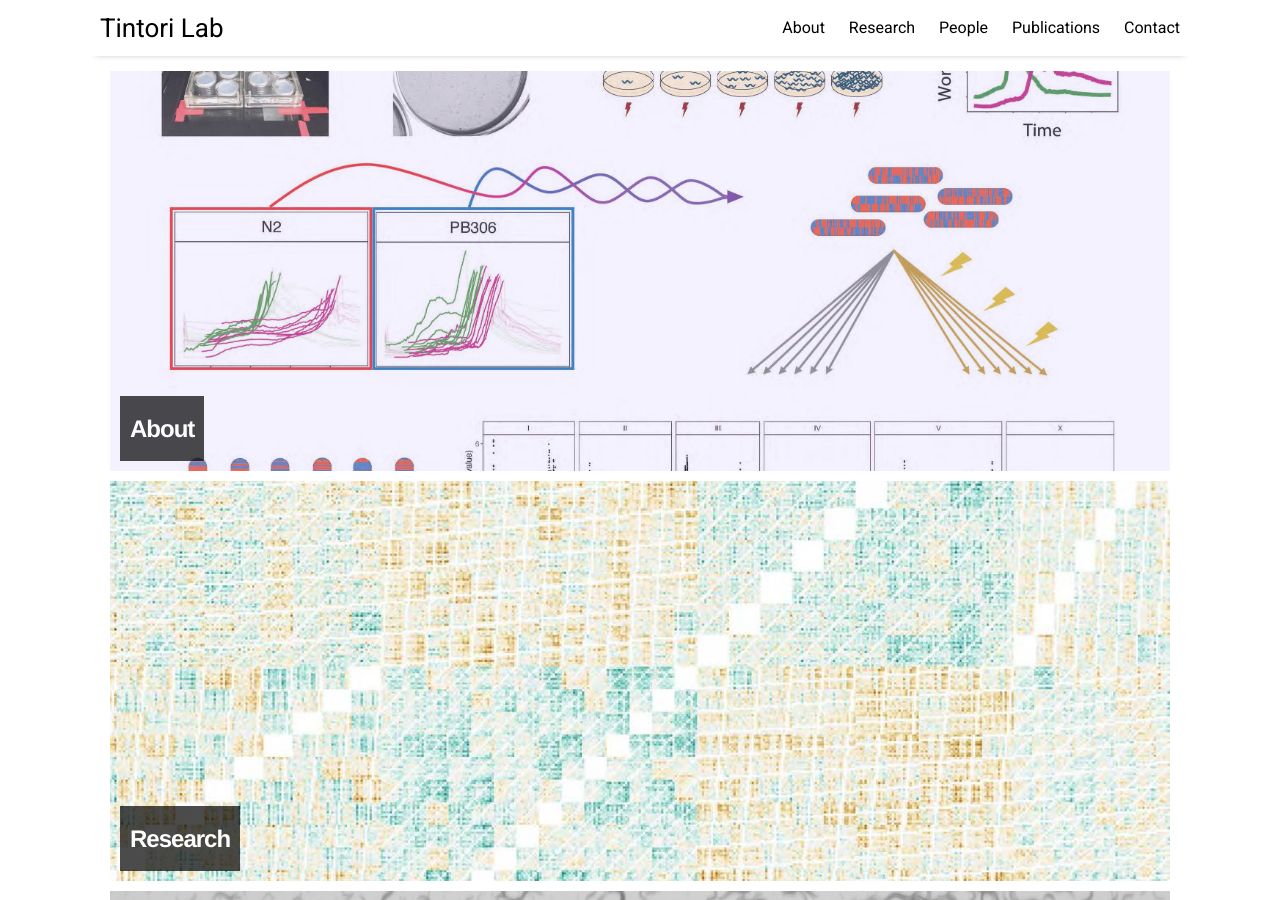
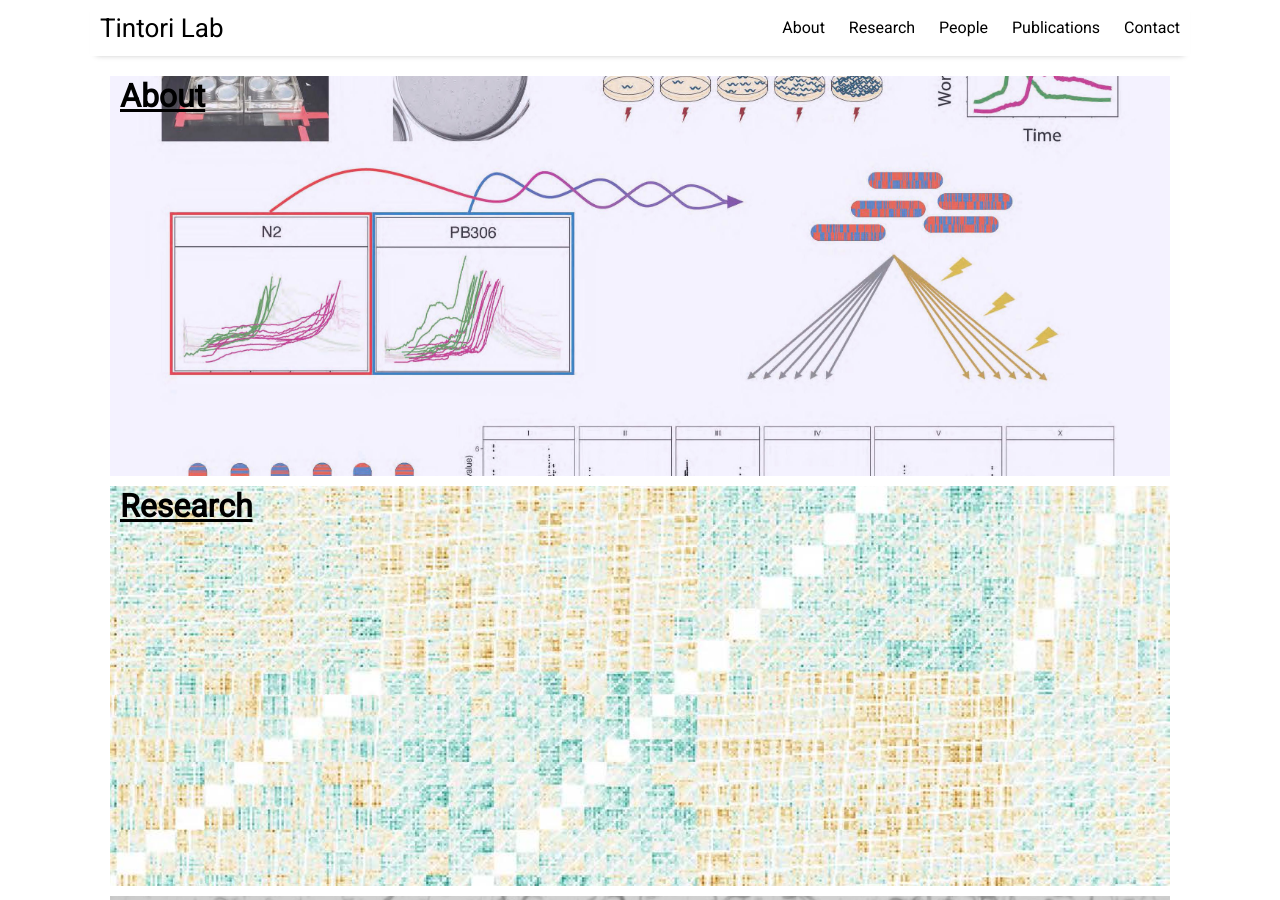
Before and after one commit to tintori/tintori.github.io, a Jekyll site: the page built from index.html, in a window 1280 px wide and 900 px high. Built offline with Jekyll 4.4.1, drawn with Linux system fonts in a browser that asks for light colours; nearby versions of some CDN libraries; the list of posts is cut into pages by our own code.

Commit message:
unworms and header1

```diff
--- a/_includes/featured-post.html
+++ b/_includes/featured-post.html
@@ -1,7 +1,7 @@
 <article>
   <a href="{{ site.github.url }}{{ post.url }}">
     <div class="featured-post" {% if post.image %}style="background-image:url({{ site.github.url }}/assets/img/{{ post.image }})"{% endif %}>
-      <h2><span>{{ post.title }}</span></h2>
+      <h1><span>{{ post.title }}</span></h1>
     </div>
   </a>
 </article>
```
Also changed, not shown: _posts/2016-09-09-contact.md (+1 -1 lines).
